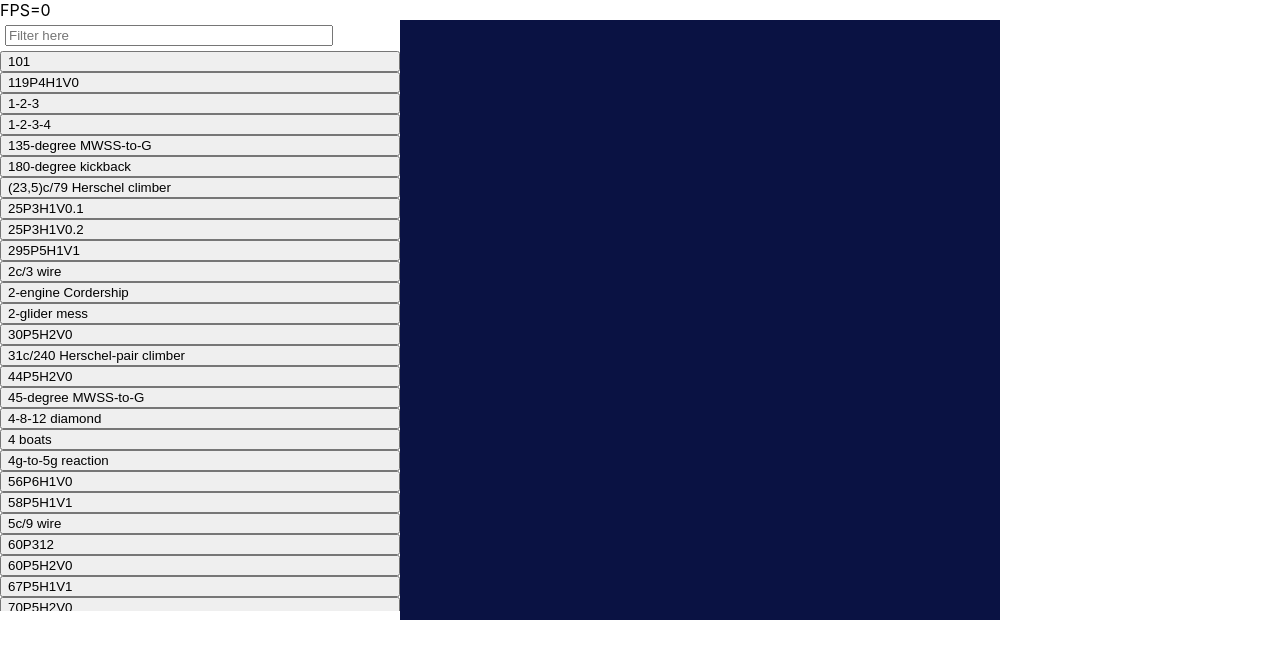
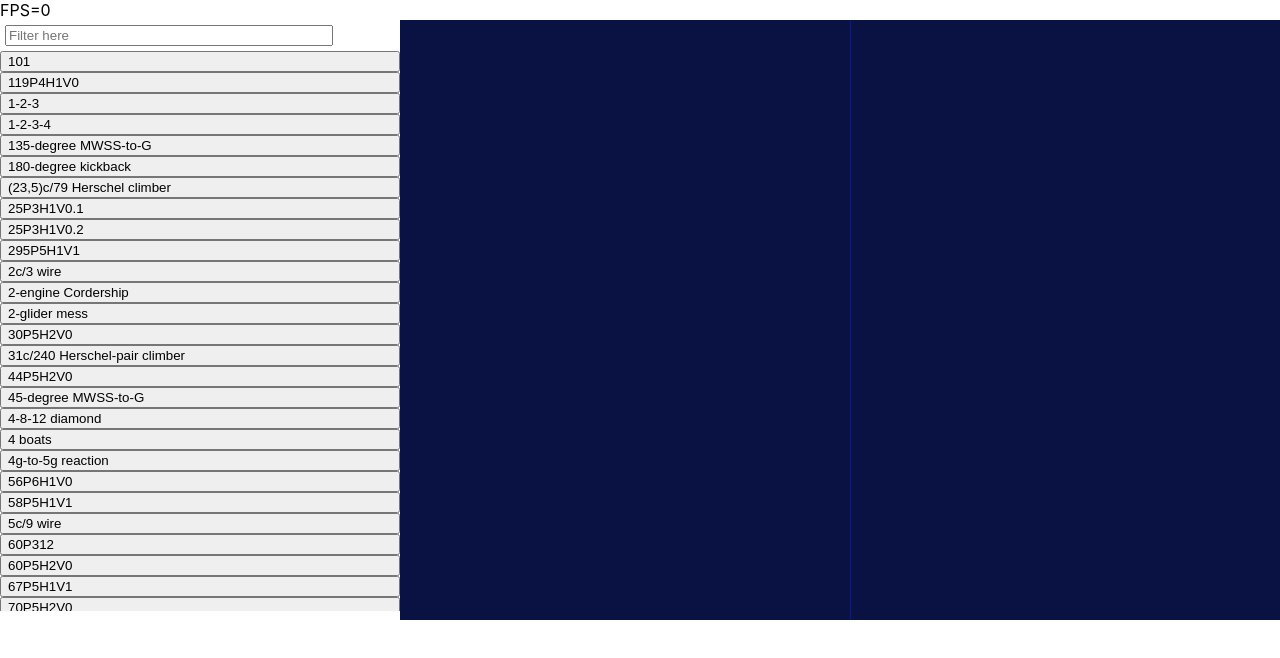
Before and after one commit to bedorlan/cgol, a React (Create React App) app: page / in a window 1280 px wide. Shown: the top 658 px of the page. Built offline with nearby package versions, Linux system fonts and the light colour scheme; no server answers.

Commit message:
draw grid center. match initial vars

```diff
--- a/src/App.tsx
+++ b/src/App.tsx
@@ -15,7 +15,7 @@ interface ILexicon {
 
 function Game() {
   const cellSize = 3
-  const cells = new Grid(200, 200)
+  const cells = new Grid(300, 200)
   const [grid, setGrid] = useState(cells)
   const [loaded, setLoaded] = useState<boolean>(false)
   const [fps, setFps] = useState(0)
@@ -47,7 +47,7 @@ function Game() {
     setInterval(() => {
       setGrid(g => g.tick2())
       setFramesCount(c => c + 1)
-    }, 1000 / 30)
+    }, 1000 / 12)
   }, [loaded])
 
   useEffect(() => {
@@ -159,6 +159,8 @@ function GridViewer(props: IGridViewerProps) {
       const context = refCanvas.current!.getContext('2d')!
       context.fillStyle = '#0a1243'
       context.fillRect(0, 0, context.canvas.width, context.canvas.height)
+      context.fillStyle = '#101d70'
+      context.fillRect(Math.floor(context.canvas.width / 2), 0, 1, context.canvas.height)
       context.fillStyle = '#ffffff'
       drawGridOnCanvas(context, 0, 0, grid, cellSize)
     },
```
